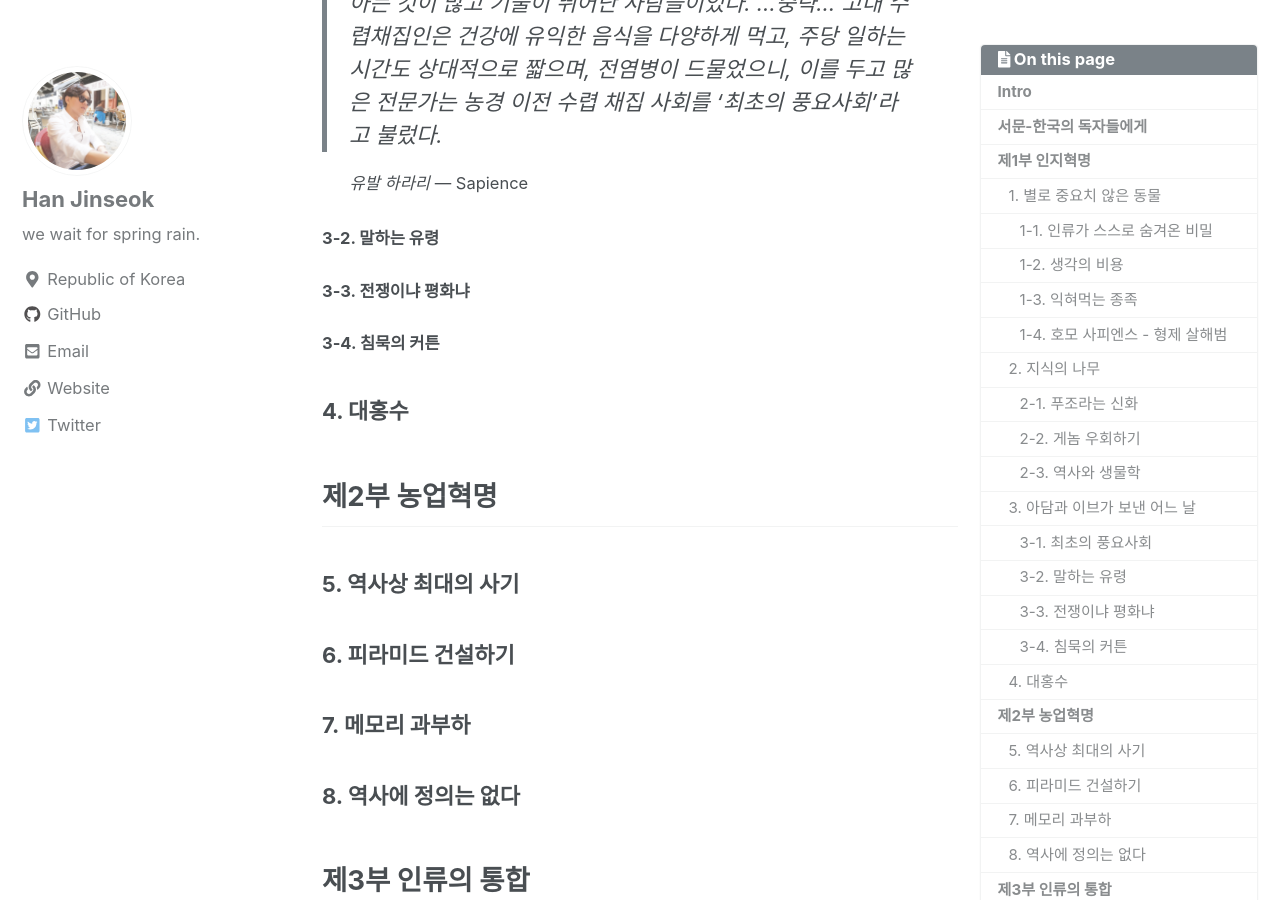
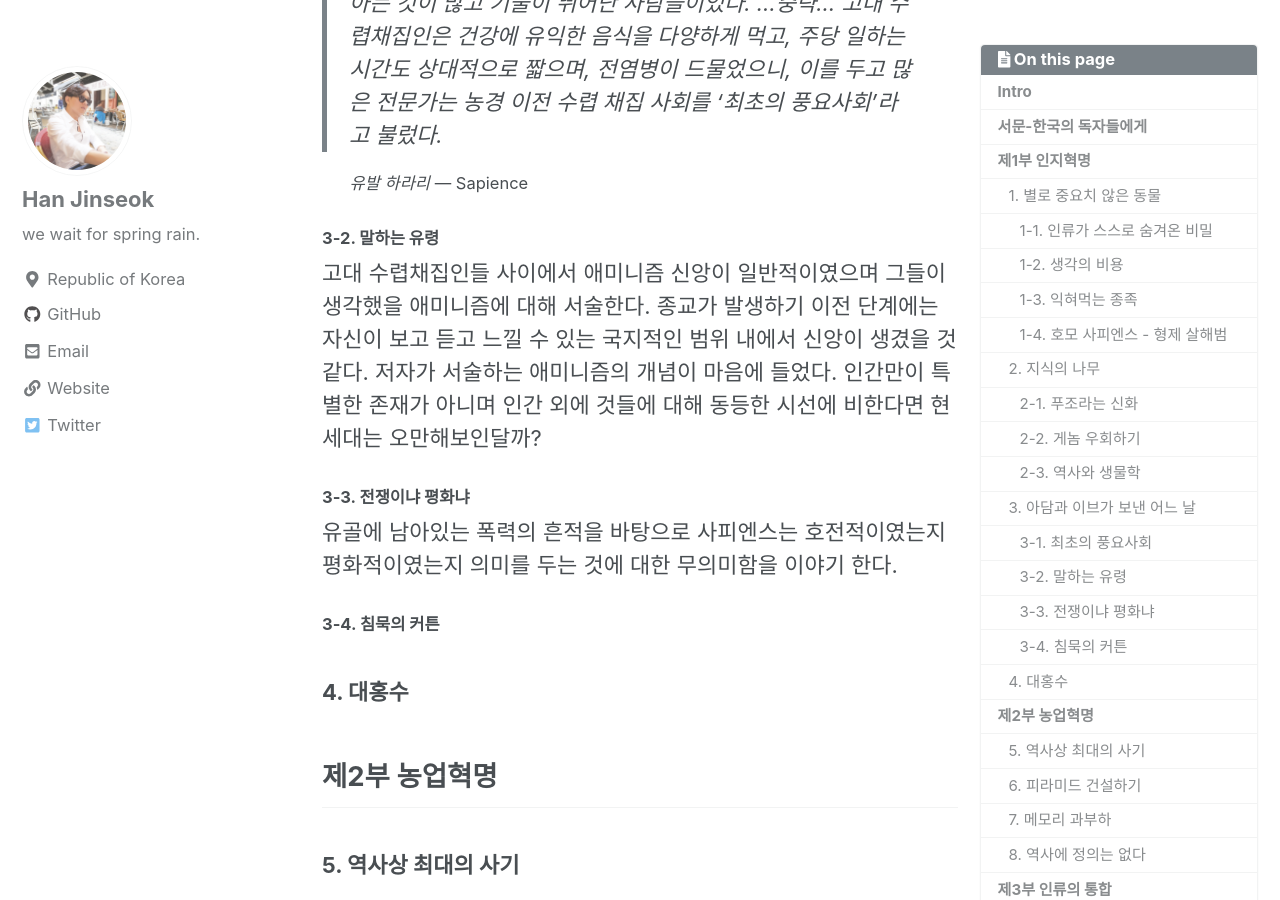
Before and after one commit to moregorenine/moregorenine.github.io, a Jekyll site: the page built from _posts/book/2019-01-22-sapiens.md, in a window 1280 px wide and 900 px high, scrolled down 4144 px. Built offline with Jekyll 4.4.1, drawn with Linux system fonts in a browser that asks for light colours; nearby versions of some CDN libraries; comment, search, counter and statistics services are not loaded; a style sheet for code colours, icons or effects is not loaded; some of the changed text lies outside the part shown.

Commit message:
Update 2019-01-22-sapiens.md

```diff
--- a/_posts/book/2019-01-22-sapiens.md
+++ b/_posts/book/2019-01-22-sapiens.md
@@ -117,8 +117,16 @@ toc_sticky: true
 {: .small}
 
 #### 3-2. 말하는 유령
+
+고대 수렵채집인들 사이에서 애미니즘 신앙이 일반적이였으며 그들이 생각했을 애미니즘에 대해 서술한다. 종교가 발생하기 이전 단계에는 자신이 보고 듣고 느낄 수 있는 국지적인 범위 내에서 신앙이 생겼을 것 같다. 저자가 서술하는 애미니즘의 개념이 마음에 들었다. 인간만이 특별한 존재가 아니며 인간 외에 것들에 대해 동등한 시선에 비한다면 현세대는 오만해보인달까?
+
 #### 3-3. 전쟁이냐 평화냐
+
+유골에 남아있는 폭력의 흔적을 바탕으로 사피엔스는 호전적이였는지 평화적이였는지 의미를 두는 것에 대한 무의미함을 이야기 한다.
+
 #### 3-4. 침묵의 커튼
+
+
 
 ### 4. 대홍수
 
```
